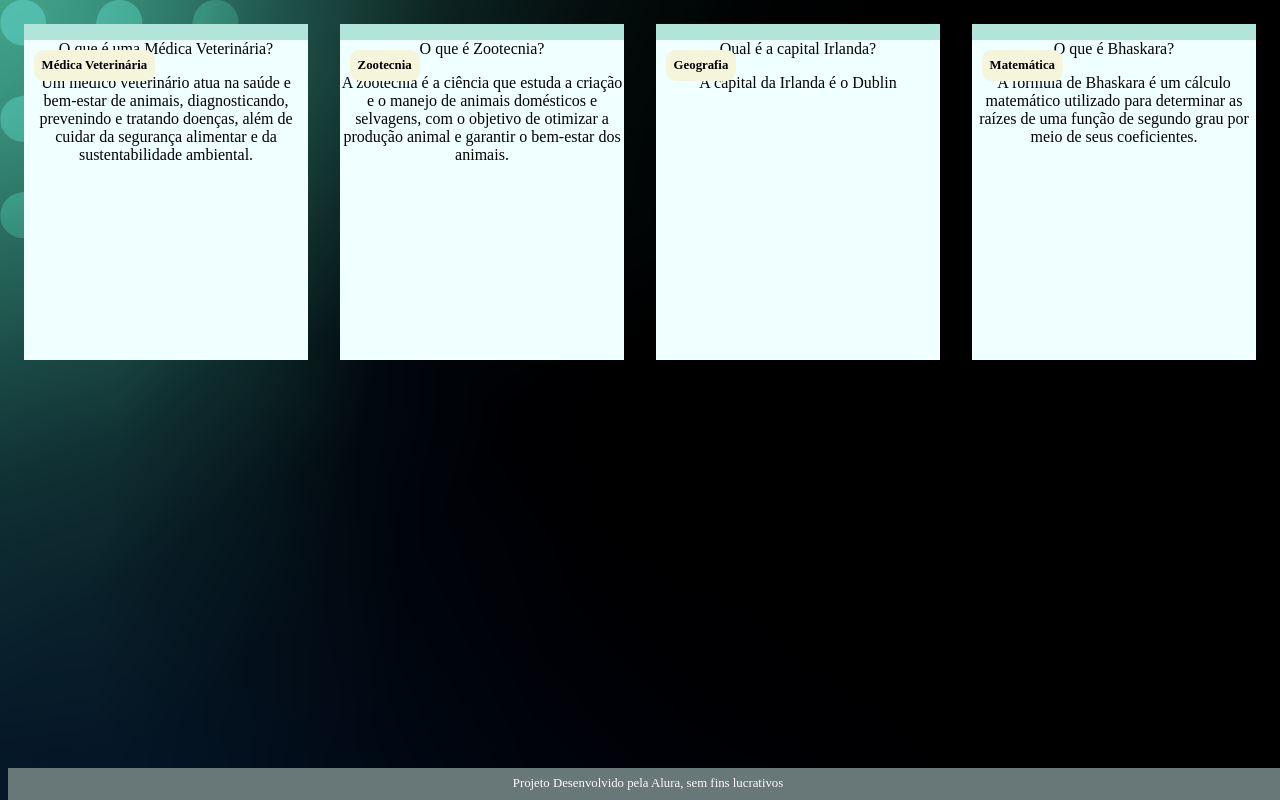
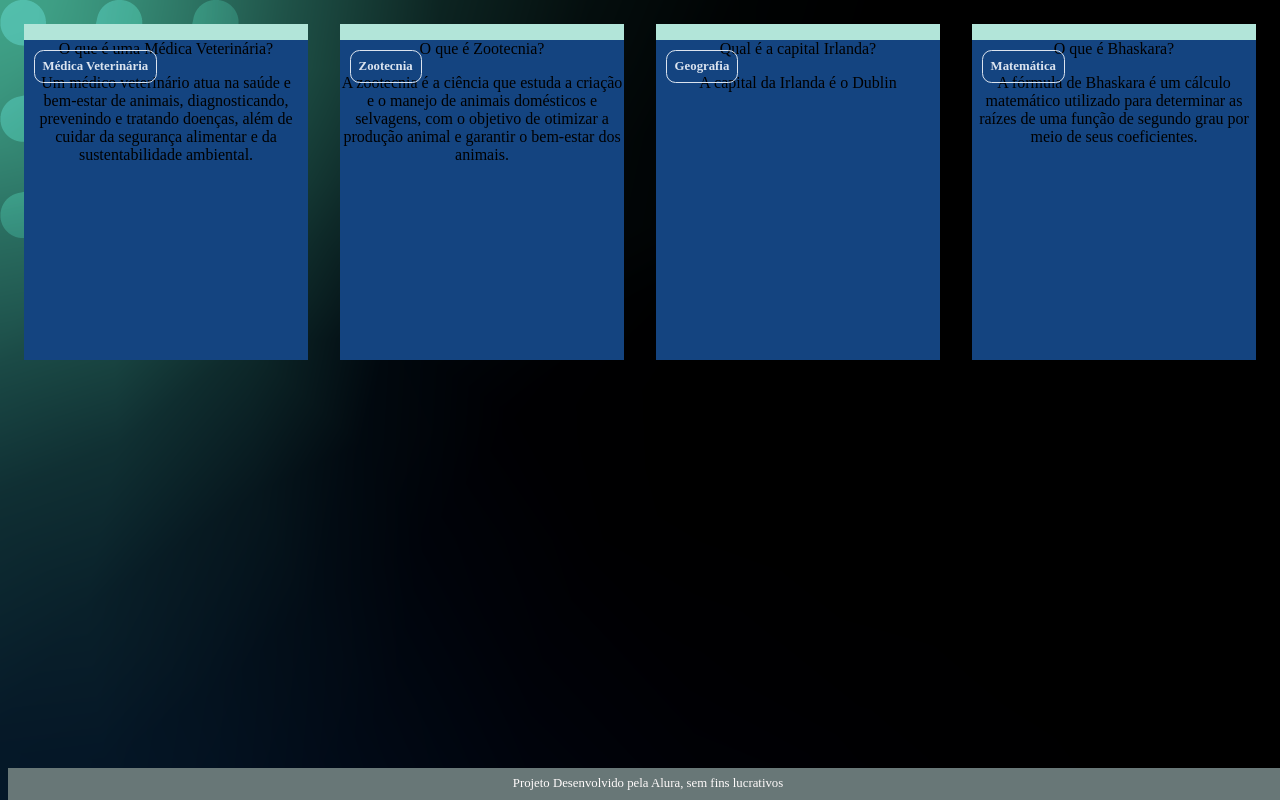
Before and after one commit to yasmimselusnhaki/Ferramenta-de-estudo, a plain HTML site: page index.html in a window 1280 px wide. Drawn offline with Linux system fonts and the light colour scheme; a web font is replaced by a local one.

Commit message:
conteudo

```diff
--- a/assets/style.css
+++ b/assets/style.css
@@ -1,6 +1,11 @@
+:root {
+    --text-color: #DBE4EF;
+    --card-front-color: #144480;
+    --card-back-color: #00F4BF;
+}
+
 body{
      background: url('img/bg-desktop.webp');
-    background-color: aqua;
     font-family: Forum;
 }
 
@@ -18,12 +23,13 @@ body{
 
 .cartao__conteudo{
     text-align: center;
-    background-color: azure;
+    background-color: var(--card-front-color);
     height: 100%;
 }
 
 .cartao__conteudo h3 {
-    background-color: beige;
+    color: var(--text-color);
+    border: 1px solid var(--text-color);
     text-align: left;
     padding: 0.5rem;
     position: absolute;
```
